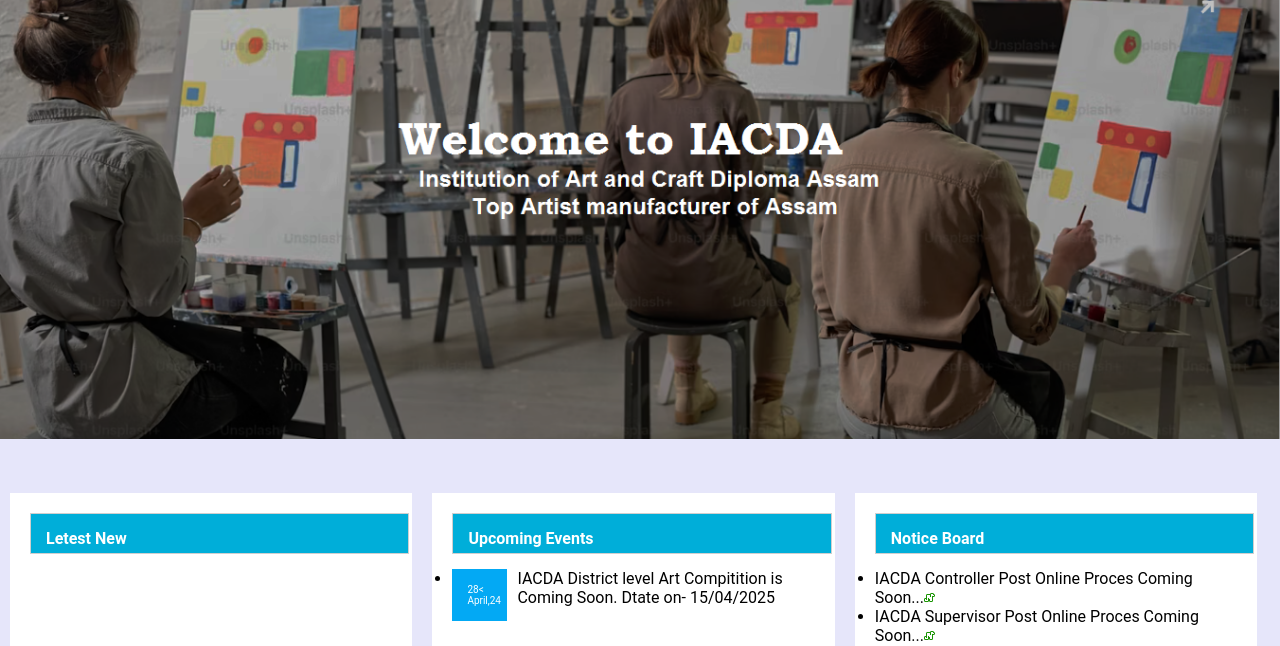
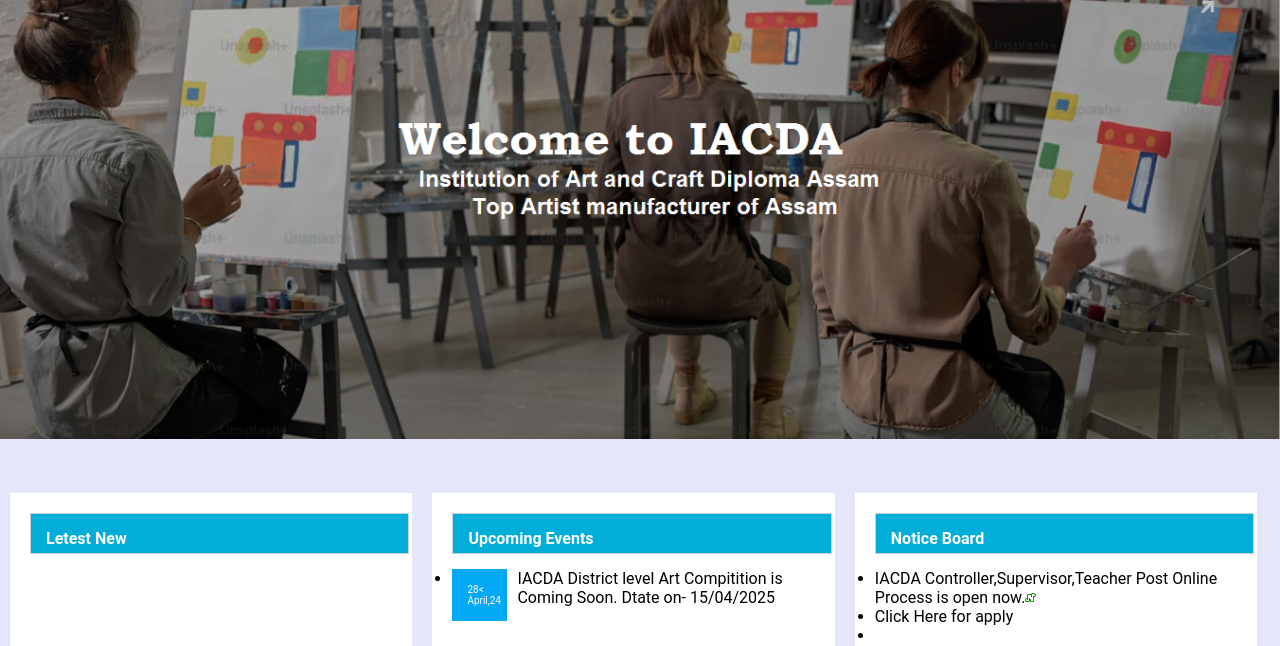
Before and after one commit to IACDA/iacdaportal.github.io, a plain HTML site: page index.html in a window 1280 px wide. Shown: the part 154-800 px from the top of the page. Drawn offline with Linux system fonts and the light colour scheme.

Commit message:
Update index.html

```diff
--- a/index.html
+++ b/index.html
@@ -61,8 +61,8 @@
 <h3 class="head-title">Notice Board</h3>
 </div>
 <ul class="Notice-board-list">
-<li>IACDA Controller Post Online Proces Coming Soon...<img src="images/new.gif"></li>
-<li>IACDA Supervisor Post Online Proces Coming Soon...<img src="images/new.gif"></li>
+<li>IACDA Controller,Supervisor,Teacher Post Online Process is open now.<img src="images/new.gif"></li>
+<li>Click Here for apply<a href="https://iacda.github.io/Iacda-job-Applicatin.github.io/" target="_blank"></a><li>
 </ul>
 </div>
 </div>
```
